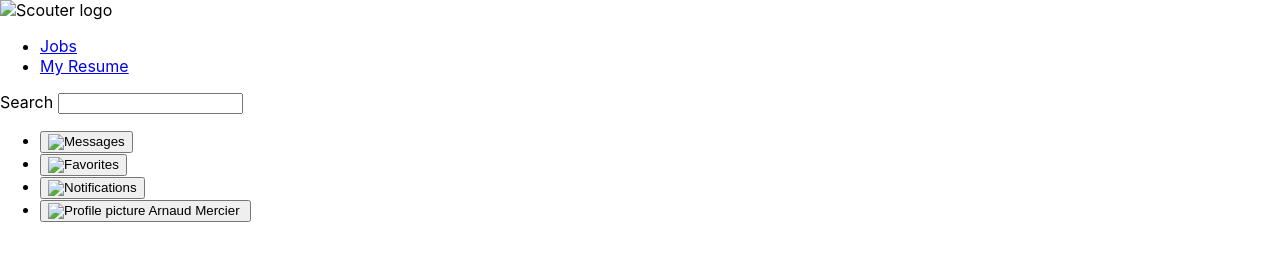
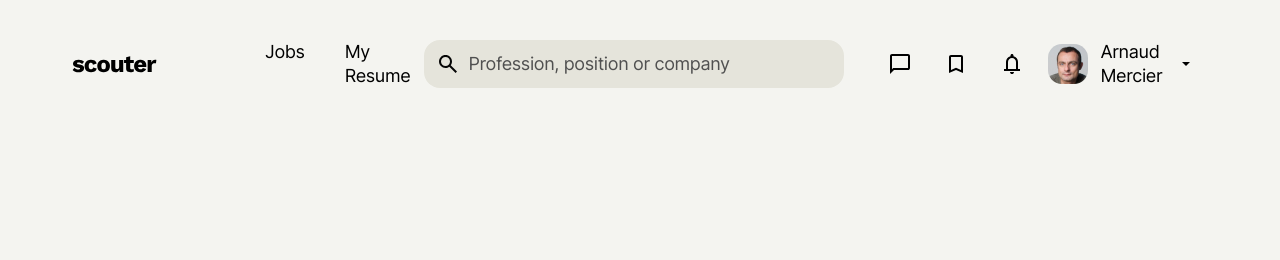
Before and after one commit to sylotana/scouter, a plain HTML site: page index.html in a window 1280 px wide. Drawn offline with Linux system fonts and the light colour scheme; files that its build step writes are made by us from their sources; a web font is replaced by a local one.

Commit message:
feat: Создание разметки и написание стилей для шапки сайта

```diff
--- a/index.html
+++ b/index.html
@@ -43,57 +43,66 @@
 
 
     <!-- Стили -->
-    <link rel="stylesheet" href="style/fonts/fonts.css">
-    <link rel="stylesheet" href="style/global.css">
+    <link rel="stylesheet" href="styles/fonts/fonts.css">
+    <link rel="stylesheet" href="styles/global.css">
 
   </head>
-  <body>
+  <body class="page__body">
 
-    <header>
+    <header class="header container">
+      <div class="header__container">
 
+        <a href="#" class="header__logo">
           <img src="./images/scouter-logo.svg" alt="Scouter logo">
+        </a>
 
-      <nav>
-        <ul>
-          <li>
-            <a href="#">Jobs</a>
+        <nav class="header__nav">
+          <ul class="header__nav-list">
+            <li class="header__nav-item">
+              <a href="#" class="header__nav-link">Jobs</a>
             </li>
-          <li>
-            <a href="#">My Resume</a>
+            <li class="header__nav-item">
+              <a href="#" class="header__nav-link">My Resume</a>
             </li>
           </ul>
         </nav>
 
-      <form action="">
-        <label for="search-header">Search</label>
-        <input type="search" id="search-header">
+        <form action="" class="header__search">
+          <label for="search-header" class="header__search-label">Search</label>
+          <div class="header__search-wrapper">
+            <img src="./images/search.svg" alt="search" class="header__search-icon">
+            <input type="search" id="search-header" class="header__search-input" placeholder="Profession, position or company">
+          </div>
         </form>
 
-      <ul>
-        <li>
-          <button>
+        <nav class="header__user">
+          <ul class="header__user-list">
+            <li class="header__user-item">
+              <a href="#" class="header__user-link">
                 <img src="./images/messages.svg" alt="Messages">
-          </button>
+              </a>
             </li>
-        <li>
-          <button>
+            <li class="header__user-item">
+              <a href="#" class="header__user-link">
                 <img src="./images/favorites.svg" alt="Favorites">
-          </button>
+              </a>
             </li>
-        <li>
-          <button>
+            <li class="header__user-item">
+              <a href="#" class="header__user-link">
                 <img src="./images/notifications.svg" alt="Notifications">
-          </button>
+              </a>
             </li>
-        <li>
-          <button>
-            <img src="./images/profile-picture.jpg" alt="Profile picture">
+            <li class="header__user-item">
+              <a href="#" class="header__user-link header__user-link--profile">
+                <img src="./images/profile-picture-default.jpg" class="header__user-image" alt="Profile picture" width="40" height="40">
                 <span>Arnaud Mercier</span>
-            <img src="./images/arrow-down.svg" alt="">
-          </button>
+                <img src="./images/arrow-down-20x20.svg" alt="">
+              </a>
             </li>
           </ul>
+        </nav>
 
+      </div>
     </header>
 
 
--- a/styles/global.css
+++ b/styles/global.css
@@ -1,6 +1,177 @@
-body {
+.page__body {
   margin: 0;
   font-family: 'Inter', 'Arial', 'Helvetica', sans-serif;
   font-weight: 400;
   font-style: normal;
+  background-color: #f4f4f0;
+  font-size: 1.125rem;
 }
+
+.container {
+  padding-inline: 24px;
+}
+
+
+
+/*------------------------------------*\
+  #HEADER
+\*------------------------------------*/
+
+.header {
+  margin-top: 12px;
+}
+
+  .header__container {
+    padding-inline: 48px;
+    padding-block: 16px;
+    display: flex;
+    align-items: center;
+  }
+
+
+
+  /* HEADER__LOGO */
+
+  .header__logo {
+    display: flex;
+    margin-right: 96px;
+  }
+
+
+  /* HEADER__NAV */
+
+  .header__nav {
+
+  }
+
+    .header__nav-list {
+      list-style-type: none;
+      margin: 0;
+      padding: 0;
+      display: flex;
+      column-gap: 16px;
+    }
+
+    .header__nav-item {
+
+    }
+
+    .header__nav-link {
+      padding: 12px;
+      color: inherit;
+      text-decoration: none;
+      display: block;
+      line-height: 1.5rem;
+      letter-spacing: -0.02em;
+      background-color: transparent;
+      border-radius: 16px;
+      transition: background-color .1618s ease;
+    }
+
+    .header__nav-link:hover {
+      background-color: #ebeae2;
+    }
+
+
+
+  /* HEADER__SEARCH */
+
+    .header__search {
+      margin-left: auto;
+    }
+
+      .header__search-label {
+        display: none;
+      }
+
+      .header__search-wrapper {
+        position: relative;
+        display: flex;
+        align-items: center;
+      }
+
+      .header__search-icon {
+        position: absolute;
+        left: 12px;
+      }
+
+
+      .header__search-input {
+        padding-block: 12px;
+        padding-inline: 44px 24px;
+        min-width: 420px;
+        font-size: 1.125rem;
+        line-height: 1.5rem;
+        font-family: inherit;
+        letter-spacing: -0.02em;
+        border: none;
+        border-radius: 16px;
+        background-color: #e5e4db;
+      }
+
+      ::-ms-clear {
+        width: 0;
+        height: 0;
+      }
+
+      input[type="search"]::-webkit-search-decoration,
+      input[type="search"]::-webkit-search-cancel-button,
+      input[type="search"]::-webkit-search-results-button,
+      input[type="search"]::-webkit-search-results-decoration {
+	      -webkit-appearance:none;
+      }
+
+      .header__search-input::placeholder {
+        color: #505050;
+      }
+
+
+
+  /* HEADER__USER */
+
+  .header__user {
+    margin-left: 32px;
+  }
+
+    .header__user-list {
+      list-style-type: none;
+      margin: 0;
+      padding: 0;
+      display: flex;
+      align-items: center;
+      column-gap: 8px;
+    }
+
+    .header__user-item {
+
+    }
+
+    .header__user-link {
+      padding: 12px;
+      display: flex;
+      color: inherit;
+      text-decoration: none;
+      border-radius: 16px;
+      line-height: 24px;
+      letter-spacing: -0.02em;
+      background-color: transparent;
+      transition: background-color .1618s ease;
+    }
+
+    .header__user-link:hover {
+      background-color: #ebeae2;
+    }
+
+    .header__user-link--profile {
+      padding-block: 0;
+      padding-left: 0;
+      gap: 4px;
+      align-items: center;
+    }
+
+    .header__user-image {
+      border-radius: 14px;
+      margin-block: 4px;
+      margin-left: 4px;
+      margin-right: 8px;
+    }
```
Also changed, not shown: images/arrow-down-20x20.svg (added), images/arrow-down.svg (added), images/favorites.svg (added), images/messages.svg (added), images/notifications.svg (added), images/profile-picture-default.jpg (added), images/profile-picture-retina.jpg (added), images/scouter-logo.svg (added), images/search.svg (added). Lines whose indentation alone changed are shown as unchanged.
